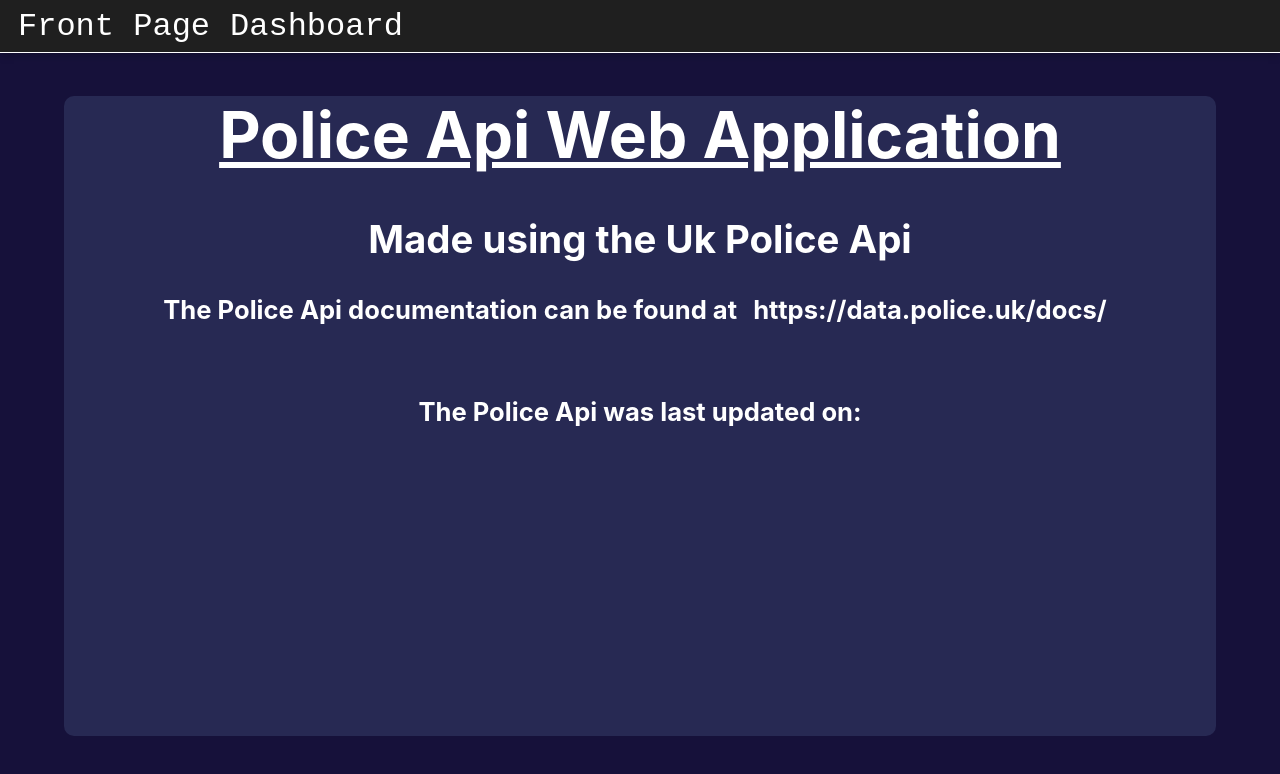
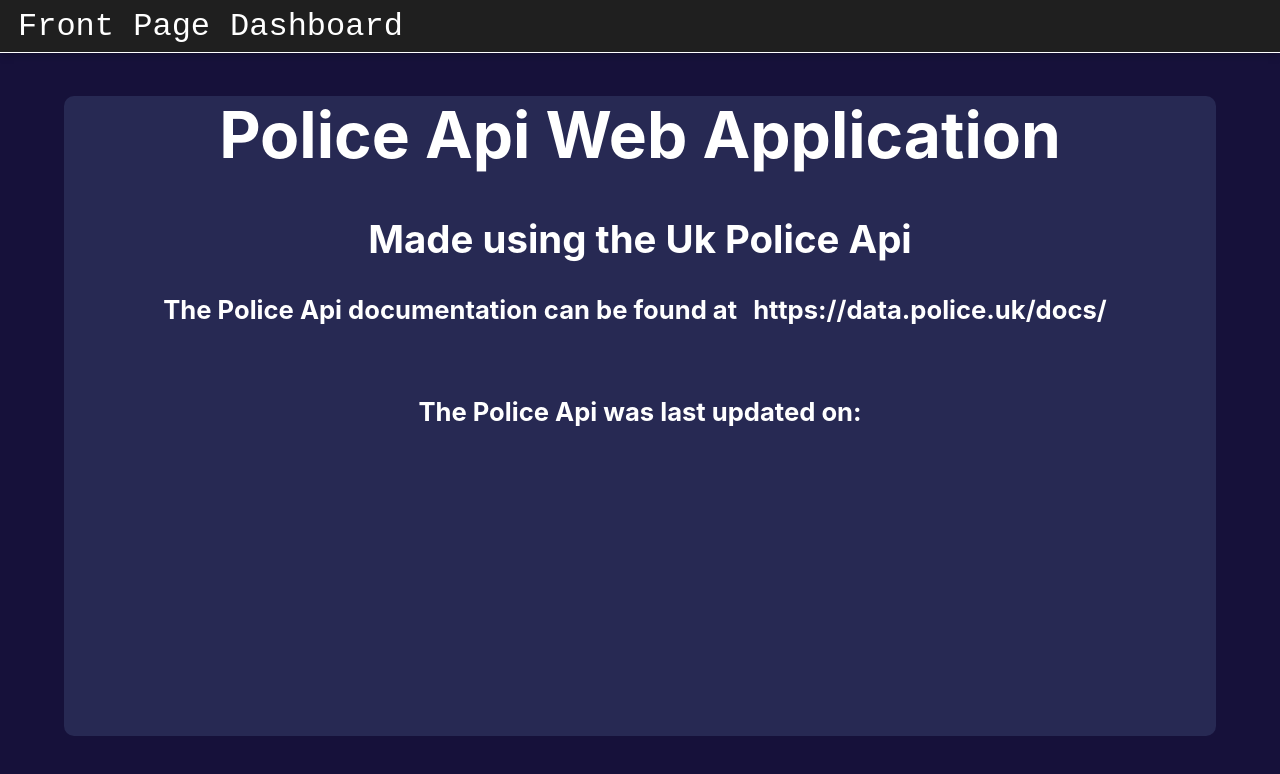
Before and after one commit to Papgooner/PoliceApi, a React (Create React App) app in the folder policeapifinal/: page / in a window 1280 px wide. Shown: the top 774 px of the page. Built offline with nearby package versions, Linux system fonts and the light colour scheme; no server answers.

Commit message:
minor css changes

```diff
--- a/policeapifinal/package.json
+++ b/policeapifinal/package.json
@@ -1,6 +1,6 @@
 {
   "name": "policeapifinal",
-  "version": "0.1.0",
+  "version": "0.1.1",
   "private": true,
   "dependencies": {
     "@testing-library/jest-dom": "^5.16.5",
--- a/policeapifinal/src/pages/FrontPage/FrontPage.css
+++ b/policeapifinal/src/pages/FrontPage/FrontPage.css
@@ -1,5 +1,4 @@
 #polH1 {
-    text-decoration: underline;
     font-size: 5vw;
 }
 
--- a/policeapifinal/src/pages/HomePage/HomePage.css
+++ b/policeapifinal/src/pages/HomePage/HomePage.css
@@ -31,7 +31,7 @@
     background-color: rgb(39, 41, 83);
     border-radius: 10px;
     top: 0px;
-    height: 50vw;
+    height: 80%;
     width: 90%;
     margin-left: 5%;
 }
```
Also changed, not shown: 1 other file (tests, documents, lock files or other folders).
